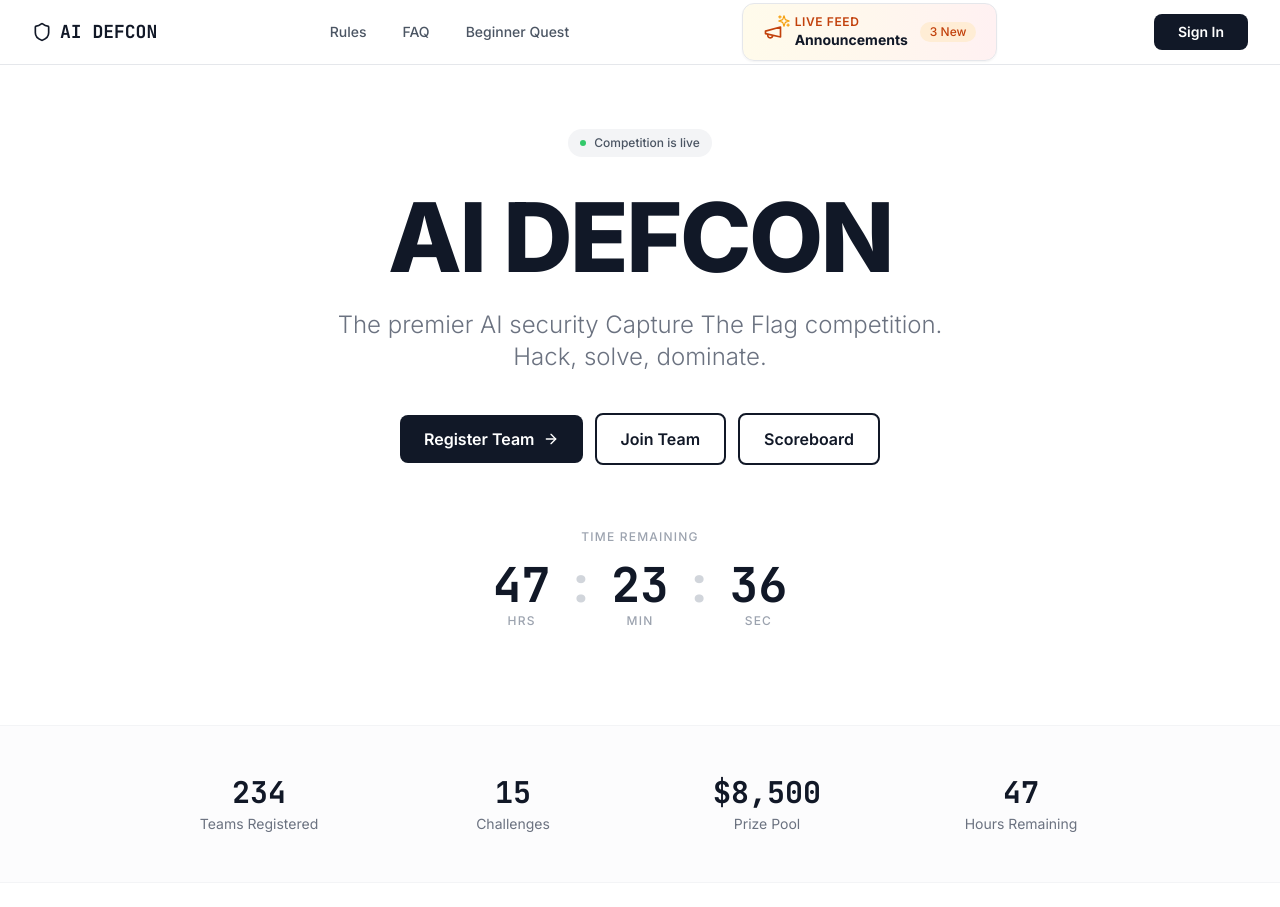
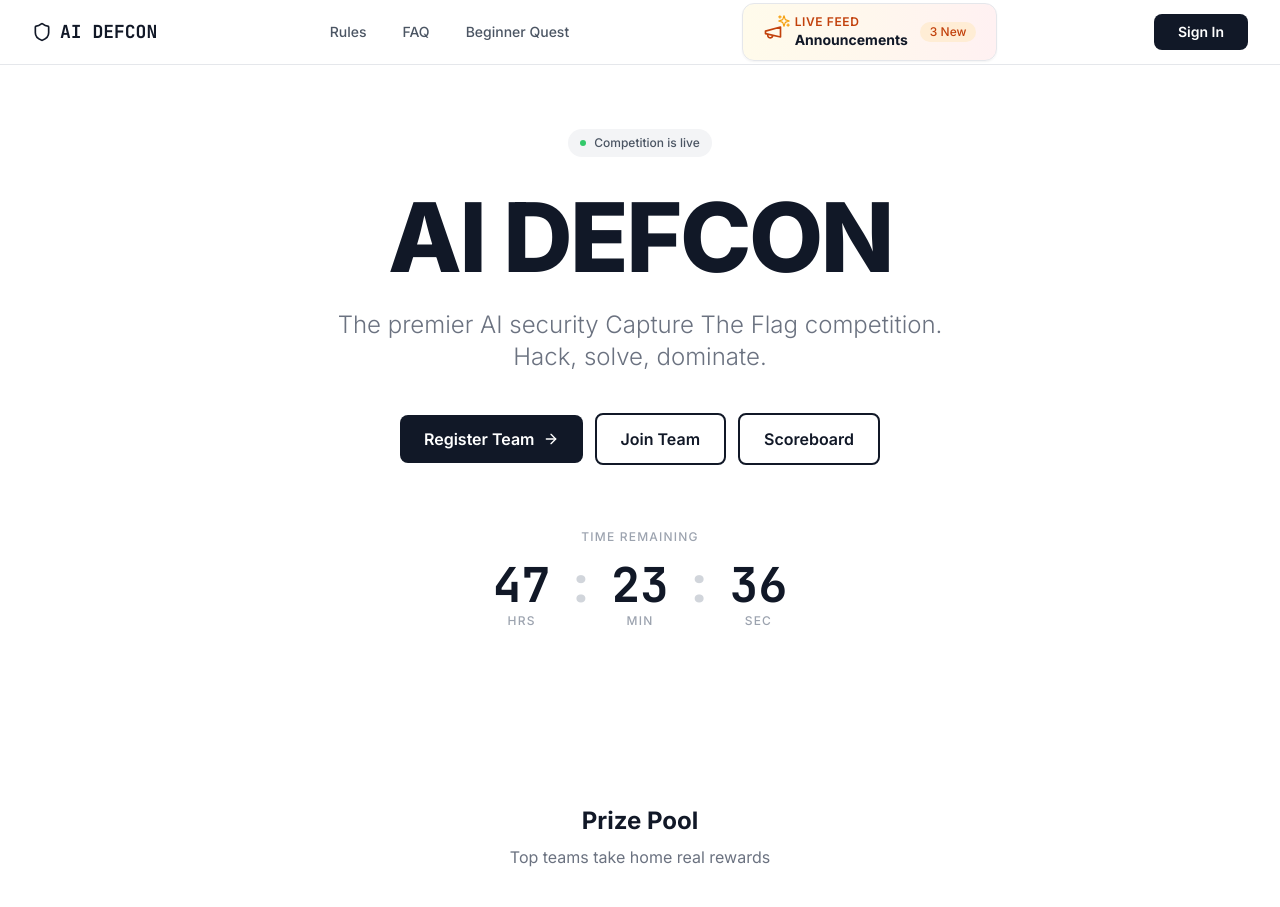
Before and after one commit to Deviant96/aidefcon, a React (Vite) app: page / in a window 1280 px wide. Shown: the top 907 px of the page. Built offline with nearby package versions, Linux system fonts and the light colour scheme.

Commit message:
Remove stats

```diff
--- a/src/pages/HomePage.jsx
+++ b/src/pages/HomePage.jsx
@@ -6,13 +6,6 @@ const prizes = [
   { place: '1st', amount: '$5,000', icon: '🥇', color: 'border-yellow-300 bg-yellow-50' },
   { place: '2nd', amount: '$2,500', icon: '🥈', color: 'border-gray-300 bg-gray-50' },
   { place: '3rd', amount: '$1,000', icon: '🥉', color: 'border-orange-300 bg-orange-50' },
-]
-
-const stats = [
-  { label: 'Teams Registered', value: '234', icon: Users },
-  { label: 'Challenges', value: '15', icon: Flag },
-  { label: 'Prize Pool', value: '$8,500', icon: Trophy },
-  { label: 'Hours Remaining', value: '47', icon: Zap },
 ]
 
 export default function HomePage({ onAuthClick, onCreateTeam, onJoinTeam, isGuest }) {
@@ -69,20 +62,6 @@ export default function HomePage({ onAuthClick, onCreateTeam, onJoinTeam, isGues
         </div>
       </section>
 
-      {/* Stats */}
-      <section className="py-12 border-y border-gray-100 bg-gray-50/50">
-        <div className="max-w-5xl mx-auto px-4">
-          <div className="grid grid-cols-2 md:grid-cols-4 gap-6">
-            {stats.map(({ label, value, icon: Icon }) => (
-              <div key={label} className="text-center">
-                <div className="text-3xl font-bold text-gray-900 font-mono">{value}</div>
-                <div className="text-sm text-gray-500 mt-1">{label}</div>
-              </div>
-            ))}
-          </div>
-        </div>
-      </section>
-
       {/* Prizes */}
       <section className="py-20 px-4">
         <div className="max-w-3xl mx-auto">
```
